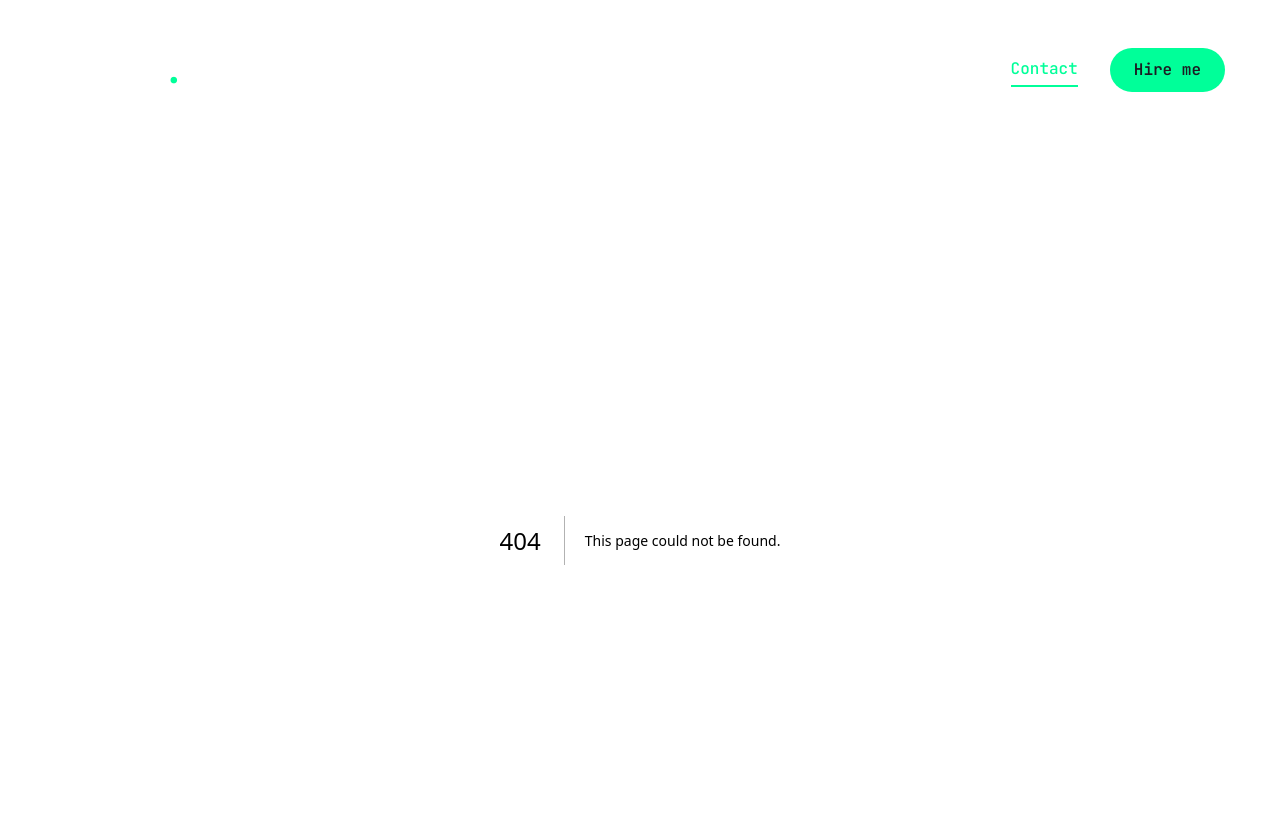
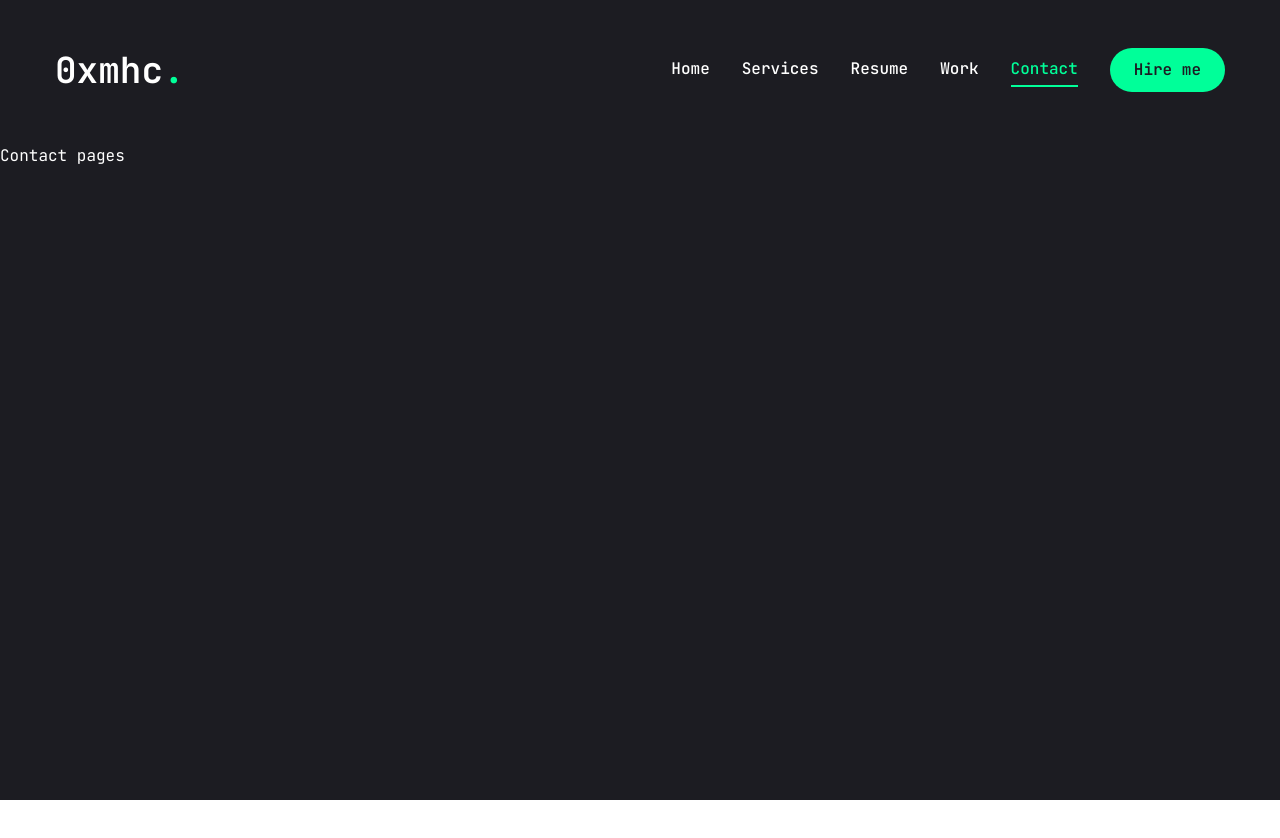
Before and after one commit to 0xmhc/my_portfolio, a Next.js app: page /contact in a window 1280 px wide. Before the commit this address had no page. Shown: the top 838 px of the page. After the commit the page ends 800 px from the top, so only its background shows below. Built offline with nearby package versions, Linux system fonts and the light colour scheme.

Commit message:
create folder contact

```diff
--- /dev/null
+++ b/app/contact/page.jsx
@@ -0,0 +1,5 @@
+const Contact = () => {
+  return <div>Contact pages</div>;
+};
+
+export default Contact;
```
